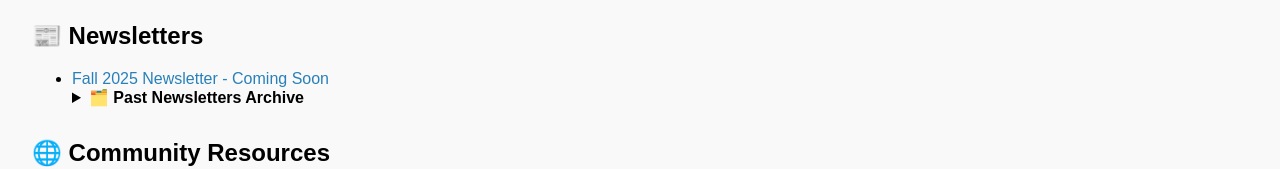
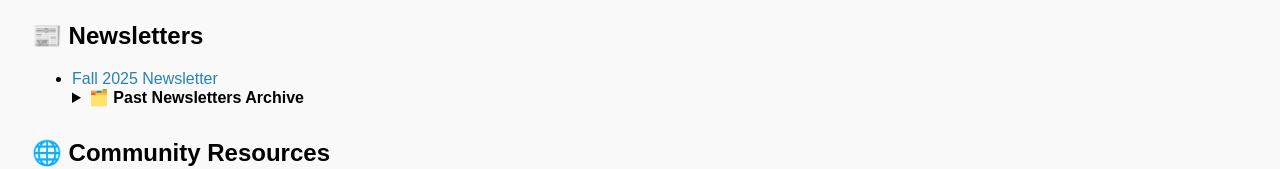
Before and after one commit to stretcharmstrong01/hourglasshoa, a plain HTML site: page index.html in a window 1280 px wide. Shown: the part 884-1053 px from the top of the page. Drawn offline with Linux system fonts and the light colour scheme.

Commit message:
Add files via upload

```diff
--- a/index.html
+++ b/index.html
@@ -31,7 +31,7 @@
   <div class="section">
     <h2>📰 Newsletters</h2>
     <ul>
-      <li><a href="newsletters/Fall2025.pdf">Fall 2025 Newsletter - Coming Soon</a></li>
+      <li><a href="newsletters/Fall2025.pdf">Fall 2025 Newsletter</a></li>
 <details>
     <summary><strong>🗂️ Past Newsletters Archive</strong></summary>
     <ul>
```
